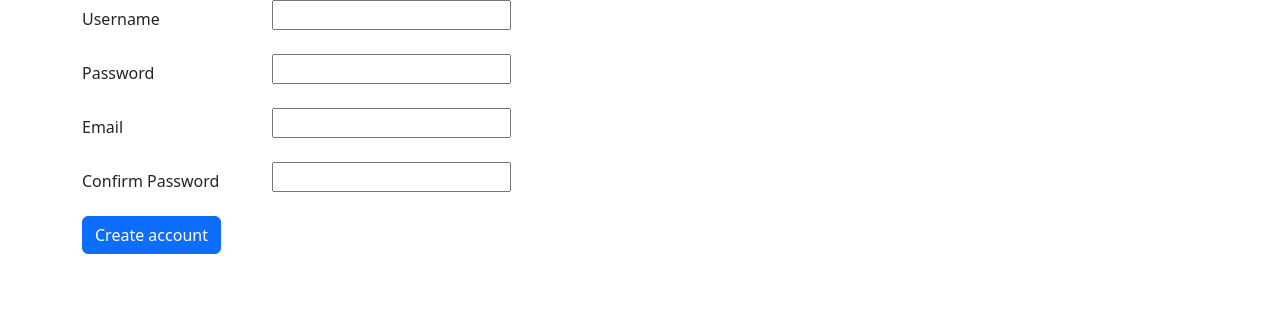
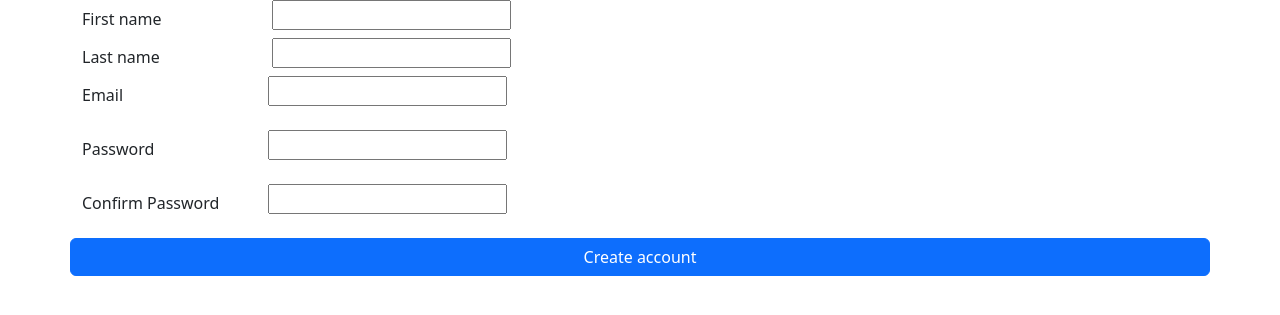
Before and after one commit to GaneshMichael/FrameworkWebtech2, a PHP site: page /register in a window 1280 px wide. Shown: the part 56-371 px from the top of the page. Run offline with PHP 8.4, Linux system fonts and the light colour scheme; data that the repository does not hold is empty.

Commit message:
minor changes

```diff
--- a/App/Models/RegisterModel.php
+++ b/App/Models/RegisterModel.php
@@ -9,7 +9,8 @@
 class RegisterModel extends Model
 {
     protected $db;
-    public string $username = '';
+    public string $firstName = '';
+    public string $lastName = '';
     public string $password = '';
     public string $email = '';
     public string $confirmPassword = '';
--- a/App/Views/register.php
+++ b/App/Views/register.php
@@ -10,9 +10,19 @@
 ?>
 
 <div class="mb-3 row">
-    <label for="username" class="col-sm-2 col-form-label">Username</label>
+    <label for="username" class="col-sm-2 col-form-label">First name</label>
     <div class="col-sm-10">
-        <?php echo $form->field($model, 'username')->textInput(); ?>
+        <?php echo $form->field($model, 'firstName')->textInput(); ?>
+    </div>
+    <label for="username" class="col-sm-2 col-form-label">Last name</label>
+<div class="col-sm-10">
+    <?php echo $form->field($model, 'lastName')->textInput(); ?>
+</div>
+
+<div class="mb-3 row">
+    <label for="email" class="col-sm-2 col-form-label">Email</label>
+    <div class="col-sm-10">
+        <?php echo $form->field($model, 'email')->emailInput(); ?>
     </div>
 </div>
 
@@ -20,13 +30,6 @@
     <label for="password" class="col-sm-2 col-form-label">Password</label>
     <div class="col-sm-10">
         <?php echo $form->field($model, 'password')->passwordInput(); ?>
-    </div>
-</div>
-
-<div class="mb-3 row">
-    <label for="email" class="col-sm-2 col-form-label">Email</label>
-    <div class="col-sm-10">
-        <?php echo $form->field($model, 'email')->emailInput(); ?>
     </div>
 </div>
 
```
